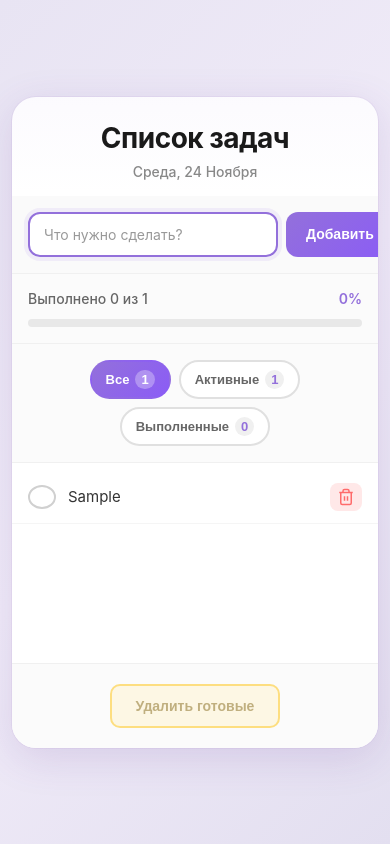
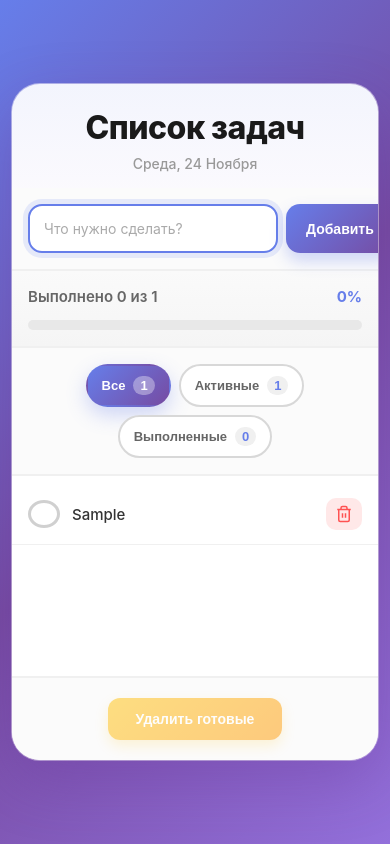
Before and after one commit to artemka87/todo-list, a plain HTML site: page index.html in a window 390 px wide. Both pictures are taken after typing "Sample" into the empty fields and a click on the button "Добавить". Drawn offline with Linux system fonts and the light colour scheme.

Commit message:
Яркий, сочный дизайн — насыщенные цвета и контраст
- Фиолетово-синий градиент фона (667eea → 9370db)
- Усилены тени и глубина карточки
- Яркие, насыщенные кнопки с видимыми эффектами
- Оранжевый градиент для кнопки удаления
- Улучшены размеры и толщина элементов
- Лучший контраст для читаемости
- Более выразительные hover-эффекты

Co-Authored-By: Claude <noreply@anthropic.com>

```diff
--- a/style.css
+++ b/style.css
@@ -6,7 +6,7 @@
 
 body {
     font-family: -apple-system, BlinkMacSystemFont, 'Segoe UI', Roboto, 'Helvetica Neue', Arial, sans-serif;
-    background: linear-gradient(135deg, #e8e4f3 0%, #f0ebf8 50%, #e3dff0 100%);
+    background: linear-gradient(135deg, #667eea 0%, #764ba2 50%, #9370db 100%);
     min-height: 100vh;
     display: flex;
     justify-content: center;
@@ -21,8 +21,8 @@ body {
 
 .app-card {
     background: white;
-    border-radius: 24px;
-    box-shadow: 0 10px 40px rgba(102, 51, 153, 0.15), 0 0 0 1px rgba(102, 51, 153, 0.05);
+    border-radius: 28px;
+    box-shadow: 0 20px 60px rgba(102, 51, 153, 0.3), 0 0 0 1px rgba(255, 255, 255, 0.5);
     overflow: hidden;
     animation: slideUp 0.4s ease-out;
 }
@@ -42,12 +42,12 @@ body {
 .app-header {
     text-align: center;
     padding: 32px 24px 24px;
-    background: linear-gradient(180deg, rgba(147, 112, 219, 0.03) 0%, transparent 100%);
+    background: linear-gradient(180deg, rgba(102, 126, 234, 0.08) 0%, rgba(147, 112, 219, 0.04) 100%);
 }
 
 .app-header h1 {
-    font-size: 32px;
-    font-weight: 700;
+    font-size: 36px;
+    font-weight: 800;
     color: #1a1a1a;
     margin-bottom: 8px;
     letter-spacing: -0.5px;
@@ -55,14 +55,14 @@ body {
 
 .date {
     font-size: 14px;
-    color: #888;
+    color: #999;
     font-weight: 500;
 }
 
 /* Input Section */
 .input-section {
     padding: 24px;
-    background: #fafafa;
+    background: #fbfbfb;
 }
 
 .input-wrapper {
@@ -72,9 +72,9 @@ body {
 
 .task-input {
     flex: 1;
-    padding: 14px 18px;
-    border: 2px solid #e0e0e0;
-    border-radius: 12px;
+    padding: 16px 20px;
+    border: 2.5px solid #e0e0e0;
+    border-radius: 14px;
     font-size: 15px;
     font-family: inherit;
     transition: all 0.3s ease;
@@ -83,78 +83,80 @@ body {
 
 .task-input:focus {
     outline: none;
-    border-color: #9370db;
-    box-shadow: 0 0 0 4px rgba(147, 112, 219, 0.1);
+    border-color: #667eea;
+    box-shadow: 0 0 0 5px rgba(102, 126, 234, 0.15);
     background: white;
 }
 
 .task-input::placeholder {
-    color: #999;
+    color: #aaa;
 }
 
 .add-btn {
-    padding: 14px 24px;
-    background: linear-gradient(135deg, #9370db 0%, #8b5cf6 100%);
+    padding: 16px 28px;
+    background: linear-gradient(135deg, #667eea 0%, #764ba2 100%);
     color: white;
     border: none;
-    border-radius: 12px;
+    border-radius: 14px;
     cursor: pointer;
     font-size: 15px;
-    font-weight: 600;
+    font-weight: 700;
     transition: all 0.3s ease;
     white-space: nowrap;
+    box-shadow: 0 8px 16px rgba(102, 126, 234, 0.3);
 }
 
 .add-btn:hover {
-    transform: translateY(-2px);
-    box-shadow: 0 8px 20px rgba(147, 112, 219, 0.4);
+    transform: translateY(-3px);
+    box-shadow: 0 12px 28px rgba(102, 126, 234, 0.4);
 }
 
 .add-btn:active {
-    transform: translateY(0);
+    transform: translateY(-1px);
 }
 
 /* Progress Section */
 .progress-section {
     padding: 24px;
-    border-top: 1px solid #f0f0f0;
-    border-bottom: 1px solid #f0f0f0;
-    background: #fbfbfb;
+    border-top: 2px solid #f0f0f0;
+    border-bottom: 2px solid #f0f0f0;
+    background: linear-gradient(180deg, #fafafa 0%, #f5f5f5 100%);
 }
 
 .progress-info {
     display: flex;
     justify-content: space-between;
     align-items: center;
-    margin-bottom: 12px;
+    margin-bottom: 14px;
 }
 
 .progress-text {
-    font-size: 14px;
+    font-size: 15px;
     color: #666;
-    font-weight: 500;
+    font-weight: 600;
 }
 
 .progress-percent {
-    font-size: 14px;
-    font-weight: 600;
-    color: #9370db;
+    font-size: 15px;
+    font-weight: 700;
+    color: #667eea;
 }
 
 .progress-bar {
     width: 100%;
-    height: 8px;
+    height: 10px;
     background: #e8e8e8;
-    border-radius: 10px;
+    border-radius: 12px;
     overflow: hidden;
 }
 
 .progress-fill {
     height: 100%;
-    background: linear-gradient(90deg, #6366f1 0%, #9370db 100%);
-    border-radius: 10px;
+    background: linear-gradient(90deg, #667eea 0%, #764ba2 50%, #9370db 100%);
+    border-radius: 12px;
     transition: width 0.4s ease;
     width: 0%;
+    box-shadow: 0 4px 12px rgba(102, 126, 234, 0.3);
 }
 
 /* Filter Section */
@@ -163,47 +165,50 @@ body {
     gap: 12px;
     padding: 20px 24px;
     background: #fbfbfb;
-    border-bottom: 1px solid #f0f0f0;
+    border-bottom: 2px solid #f0f0f0;
     justify-content: center;
     flex-wrap: wrap;
 }
 
 .filter-btn {
-    padding: 10px 18px;
-    border: 2px solid #e0e0e0;
+    padding: 11px 20px;
+    border: 2px solid #d8d8d8;
     background: white;
-    border-radius: 20px;
+    border-radius: 24px;
     cursor: pointer;
     font-size: 14px;
-    font-weight: 600;
+    font-weight: 700;
     color: #666;
     transition: all 0.3s ease;
     display: flex;
     align-items: center;
-    gap: 6px;
+    gap: 8px;
 }
 
 .filter-count {
     background: #f0f0f0;
-    padding: 2px 6px;
+    padding: 2px 7px;
     border-radius: 10px;
-    font-weight: 700;
-    color: #9370db;
+    font-weight: 800;
+    color: #667eea;
+    font-size: 13px;
 }
 
 .filter-btn:hover {
-    border-color: #9370db;
-    color: #9370db;
+    border-color: #667eea;
+    color: #667eea;
+    background: #f9f7ff;
 }
 
 .filter-btn.active {
-    background: linear-gradient(135deg, #9370db 0%, #8b5cf6 100%);
+    background: linear-gradient(135deg, #667eea 0%, #764ba2 100%);
     color: white;
     border-color: transparent;
+    box-shadow: 0 8px 20px rgba(102, 126, 234, 0.3);
 }
 
 .filter-btn.active .filter-count {
-    background: rgba(255, 255, 255, 0.3);
+    background: rgba(255, 255, 255, 0.35);
     color: white;
 }
 
@@ -224,7 +229,7 @@ body {
     display: flex;
     align-items: center;
     gap: 16px;
-    border-bottom: 1px solid #f5f5f5;
+    border-bottom: 1px solid #f0f0f0;
     transition: all 0.3s ease;
     animation: fadeIn 0.3s ease;
 }
@@ -241,7 +246,7 @@ body {
 }
 
 .task-item:hover {
-    background: #fbfbfb;
+    background: #f8f7ff;
 }
 
 .task-item.completed {
@@ -255,12 +260,12 @@ body {
 
 /* Checkbox */
 .checkbox {
-    width: 28px;
-    height: 28px;
-    min-width: 28px;
+    width: 32px;
+    height: 32px;
+    min-width: 32px;
     cursor: pointer;
     appearance: none;
-    border: 2.5px solid #d0d0d0;
+    border: 3px solid #d0d0d0;
     border-radius: 50%;
     background: white;
     transition: all 0.3s ease;
@@ -268,14 +273,14 @@ body {
 }
 
 .checkbox:hover {
-    border-color: #9370db;
-    box-shadow: 0 0 0 4px rgba(147, 112, 219, 0.1);
+    border-color: #667eea;
+    box-shadow: 0 0 0 5px rgba(102, 126, 234, 0.15);
 }
 
 .checkbox:checked {
-    background: linear-gradient(135deg, #6366f1 0%, #9370db 100%);
+    background: linear-gradient(135deg, #667eea 0%, #764ba2 100%);
     border-color: transparent;
-    box-shadow: 0 4px 12px rgba(147, 112, 219, 0.4);
+    box-shadow: 0 6px 16px rgba(102, 126, 234, 0.4);
 }
 
 .checkbox:checked::after {
@@ -286,7 +291,7 @@ body {
     transform: translate(-50%, -50%);
     color: white;
     font-weight: bold;
-    font-size: 16px;
+    font-size: 18px;
 }
 
 /* Task Text */
@@ -296,19 +301,20 @@ body {
     font-size: 15px;
     word-break: break-word;
     transition: all 0.3s ease;
+    font-weight: 500;
 }
 
 /* Delete Button */
 .delete-btn {
-    width: 32px;
-    height: 32px;
-    min-width: 32px;
+    width: 36px;
+    height: 36px;
+    min-width: 36px;
     background: #ffe8e8;
     border: none;
-    border-radius: 8px;
-    color: #ff6b6b;
+    border-radius: 10px;
+    color: #ff5252;
     cursor: pointer;
-    font-size: 16px;
+    font-size: 18px;
     transition: all 0.3s ease;
     display: flex;
     align-items: center;
@@ -321,9 +327,10 @@ body {
 }
 
 .delete-btn:hover {
-    background: #ff6b6b;
+    background: #ff5252;
     color: white;
-    transform: scale(1.1);
+    transform: scale(1.15);
+    box-shadow: 0 6px 16px rgba(255, 82, 82, 0.3);
 }
 
 .delete-btn:active {
@@ -344,46 +351,45 @@ body {
 
 .empty-state p {
     font-size: 18px;
-    font-weight: 500;
+    font-weight: 600;
     margin-bottom: 8px;
 }
 
 .empty-hint {
     font-size: 14px;
     color: #aaa;
-    font-weight: 400;
+    font-weight: 500;
 }
 
 /* Footer Section */
 .footer-section {
     padding: 20px 24px;
     background: #fbfbfb;
-    border-top: 1px solid #f0f0f0;
+    border-top: 2px solid #f0f0f0;
     display: flex;
     justify-content: center;
 }
 
 .clear-btn {
-    padding: 12px 24px;
-    background: #fff3cd;
-    border: 2px solid #ffc107;
-    color: #856404;
-    border-radius: 10px;
+    padding: 13px 28px;
+    background: linear-gradient(135deg, #ffc107 0%, #ff9800 100%);
+    border: none;
+    color: white;
+    border-radius: 12px;
     cursor: pointer;
     font-size: 14px;
-    font-weight: 600;
+    font-weight: 700;
     transition: all 0.3s ease;
+    box-shadow: 0 6px 14px rgba(255, 193, 7, 0.3);
 }
 
 .clear-btn:hover {
-    background: #ffc107;
-    color: white;
-    transform: translateY(-2px);
-    box-shadow: 0 6px 16px rgba(255, 193, 7, 0.3);
+    transform: translateY(-3px);
+    box-shadow: 0 10px 24px rgba(255, 193, 7, 0.4);
 }
 
 .clear-btn:active {
-    transform: translateY(0);
+    transform: translateY(-1px);
 }
 
 .clear-btn:disabled {
@@ -393,7 +399,7 @@ body {
 
 /* Scrollbar */
 .tasks-container::-webkit-scrollbar {
-    width: 6px;
+    width: 8px;
 }
 
 .tasks-container::-webkit-scrollbar-track {
@@ -402,11 +408,11 @@ body {
 
 .tasks-container::-webkit-scrollbar-thumb {
     background: #d0d0d0;
-    border-radius: 3px;
+    border-radius: 4px;
 }
 
 .tasks-container::-webkit-scrollbar-thumb:hover {
-    background: #9370db;
+    background: #667eea;
 }
 
 /* Responsive */
@@ -420,7 +426,7 @@ body {
     }
 
     .app-header h1 {
-        font-size: 28px;
+        font-size: 32px;
     }
 
     .input-section {
@@ -433,11 +439,11 @@ body {
 
     .task-input {
         font-size: 14px;
-        padding: 12px 14px;
+        padding: 14px 14px;
     }
 
     .add-btn {
-        padding: 12px 20px;
+        padding: 14px 20px;
         font-size: 14px;
     }
 
@@ -451,24 +457,24 @@ body {
     }
 
     .filter-btn {
-        padding: 8px 14px;
+        padding: 10px 14px;
         font-size: 13px;
     }
 
     .task-item {
-        padding: 12px 16px;
+        padding: 14px 16px;
         gap: 12px;
     }
 
     .delete-btn {
         opacity: 1;
-        width: 28px;
-        height: 28px;
+        width: 32px;
+        height: 32px;
     }
 
     .checkbox {
-        width: 24px;
-        height: 24px;
+        width: 28px;
+        height: 28px;
     }
 
     .empty-state {
```
